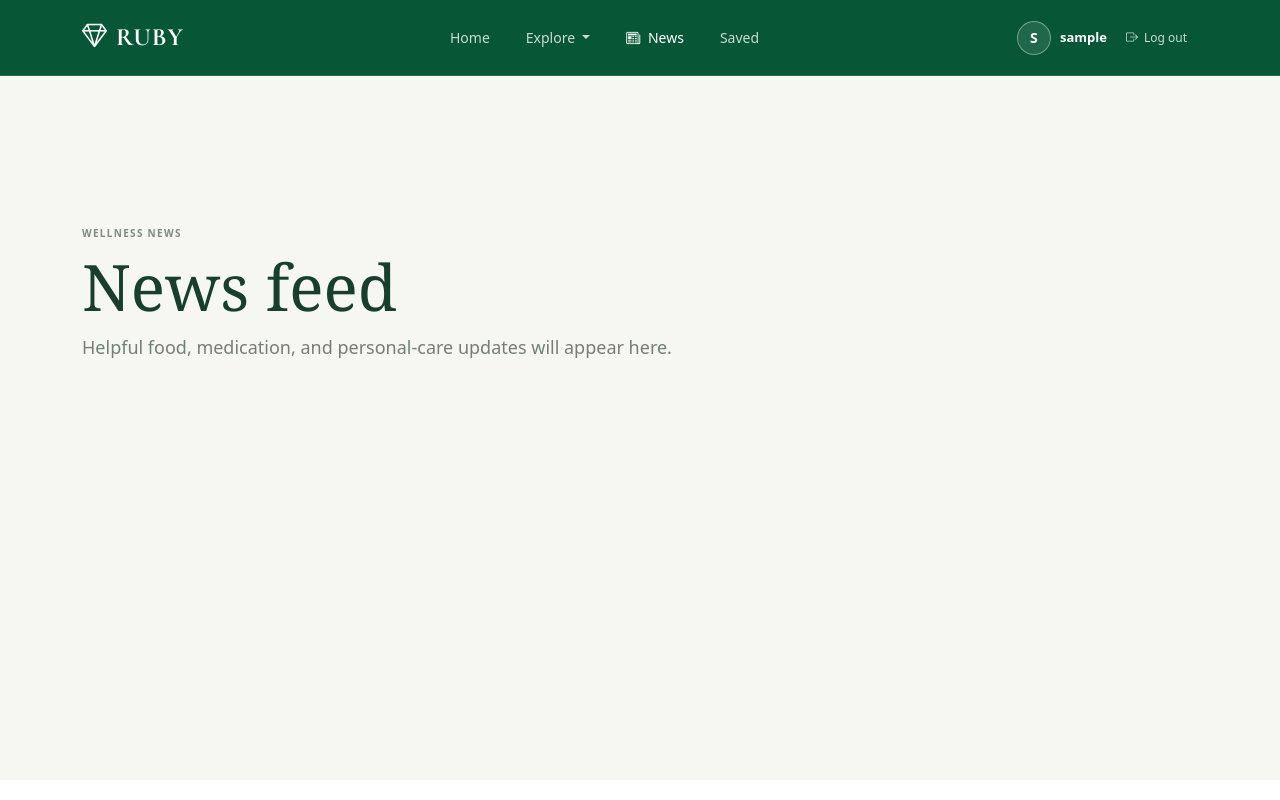
After one commit to Ruby-Project-SEO/Ruby, a Flask app: page /news in a window 1280 px wide. The commit adds this page. Run offline with Flask 3, Linux system fonts and the light colour scheme; the visitor is signed in with stand-in values (Sample User, id 1).

Commit message:
Add news feed navigation and page

```diff
--- a/backend/app.py
+++ b/backend/app.py
@@ -787,6 +787,12 @@ def home():
         return redirect(url_for('login'))
     return render_dashboard()
 
+@app.route('/news')
+def news_feed():
+    if not session.get('username'):
+        return redirect(url_for('login'))
+    return render_template('news_feed.html')
+
 @app.route('/login')
 def login():
     if session.get('user_id') and session.get('username'):
--- a/frontend/static/styles.css
+++ b/frontend/static/styles.css
@@ -1798,6 +1798,26 @@ body {
 
 .plan-workspace {
     grid-column: 1 / -1;
+}
+
+.news-feed-page {
+    min-height: calc(100vh - 96px);
+    padding: 150px 0 80px;
+    background: #f6f7f2;
+}
+
+.news-feed-page h1 {
+    margin: 8px 0;
+    color: #173f2c;
+    font-family: Georgia, serif;
+    font-size: clamp(38px, 6vw, 64px);
+}
+
+.news-feed-page p {
+    max-width: 620px;
+    margin: 0;
+    color: #718077;
+    font-size: 18px;
 }
 
 .plan-workspace-header {
--- a/frontend/templates/layout.html
+++ b/frontend/templates/layout.html
@@ -58,6 +58,10 @@
                 </li>
               </ul>
             </div>
+            <a class="nav-link {% if request.endpoint == 'news_feed' %}active{% endif %}" href="{{ url_for('news_feed') }}">
+              <i class="bi bi-newspaper me-1" aria-hidden="true"></i>
+              News
+            </a>
             <a class="nav-link {% if request.endpoint == 'my_ruby' %}active{% endif %}" href="{{ url_for('my_ruby') }}">Saved</a>
           </div>
 
--- /dev/null
+++ b/frontend/templates/news_feed.html
@@ -0,0 +1,11 @@
+{% extends "layout.html" %}
+
+{% block content %}
+<section class="news-feed-page">
+  <div class="container">
+    <span class="dashboard-section-label">Wellness news</span>
+    <h1>News feed</h1>
+    <p>Helpful food, medication, and personal-care updates will appear here.</p>
+  </div>
+</section>
+{% endblock %}
```
